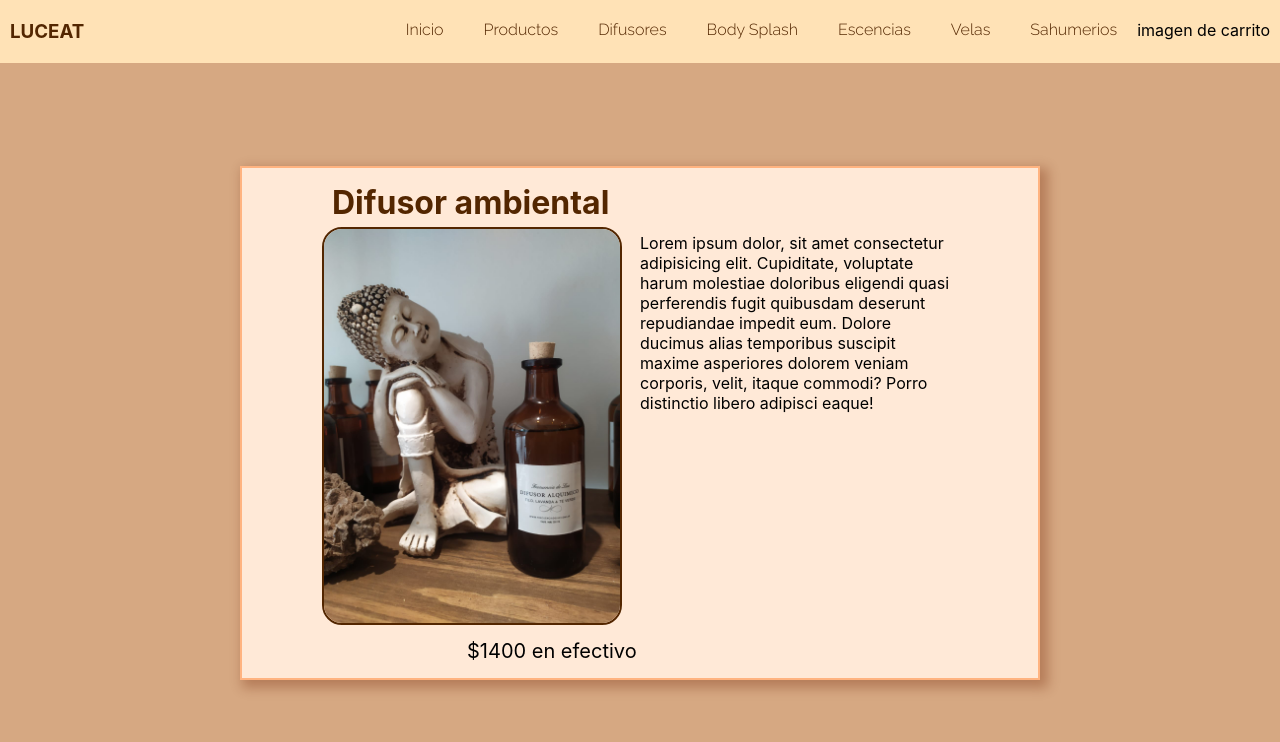
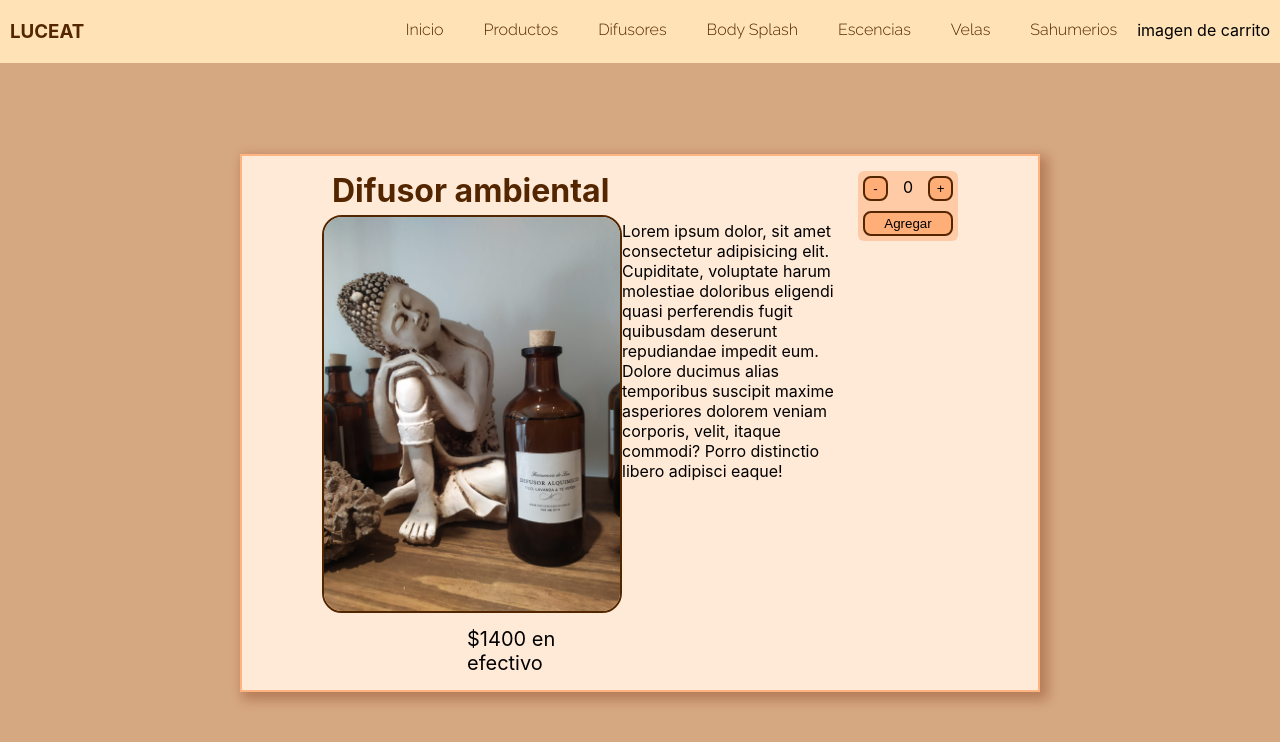
Before and after one commit to MatiBorjas/luceat_project, a React (Create React App) app: page /productos/1 in a window 1280 px wide. Shown: the top 742 px of the page. Built offline with nearby package versions, Linux system fonts and the light colour scheme.

Commit message:
counter & context

```diff
--- /dev/null
+++ b/src/components/ItemCount.js
@@ -0,0 +1,63 @@
+import React, { useState } from 'react'
+import { useAppContext } from '../context/AppContext'
+import { useCartContext } from '../context/CartContext'
+import '../styles/ItemCount.css'
+
+function ItemCount({stock, onAdd, id}) {
+  const [count, setCount] = useState(0)
+
+  const { addToCart } = useCartContext()
+  const { productos } = useAppContext()
+
+  const handleAdd = () => {
+    if(count < stock) {
+      setCount(count + 1)
+    }
+  }
+
+  const handleRemove = () => {
+    if(count > 0) {
+      setCount(count - 1)
+    }
+  }
+
+  const handleClick = (id, cantidad) => {
+
+    const findProduct = productos.find((producto) => producto.id == id)
+
+    if(!findProduct){
+      alert('No existe ese producto')
+      return
+    }
+    addToCart(findProduct, cantidad)
+    onAdd(count)
+  }
+
+  return (
+
+    <div className='contenedorCount'>
+      <div className='contador'>
+        <button
+          className='eliminarItem'
+          onClick={handleRemove}>
+          -
+        </button>
+        <span>{count}</span>
+        <button
+          className='agregarItem'
+          onClick={handleAdd}>
+          +
+        </button>
+      </div>
+        <div className='botonAgregar'>
+        <button
+          className='agregarAlCarrito'
+          onClick={() => handleClick(id, count)}>
+            Agregar
+          </button>
+        </div>
+    </div>
+  )
+}
+
+export default ItemCount
--- a/src/components/ItemDetail.js
+++ b/src/components/ItemDetail.js
@@ -1,7 +1,15 @@
+import { useState } from 'react';
 import '../styles/ItemDetail.css';
+import ItemCount from './ItemCount';
 
 export function ItemDetail({ detalles }) {
 
+  const [terminar, setTerminar] = useState(false)
+
+  const onAdd = (count) => {
+    setTerminar(true)
+    console.log(count)
+  }
 
   return (
     <div className='contenedor-item'>
@@ -14,6 +22,13 @@ export function ItemDetail({ detalles }) {
         <div className='descripcion'>
           <div className='texto'>{detalles.descripcion}</div>
         </div>
+        <div className='contenedorCompra'>
+          {terminar ? (
+            <button className='terminarCompra'>Terminar compra</button>
+            ) :
+          <ItemCount stock={detalles.stock} onAdd={onAdd} id={detalles.id}/>
+          }
+        </div>
       </div>
     </div>
   )
--- a/src/components/ItemListDetailContainer.js
+++ b/src/components/ItemListDetailContainer.js
@@ -5,8 +5,8 @@ import { ItemDetail } from './ItemDetail'
 
 function ItemListDetailContainer() {
 
+  const [detail, setdetail] = useState({})
   const {itemId} = useParams()
-  const [detail, setdetail] = useState({})
 
   useEffect(() => {
     const getDetail = new Promise((resolve, reject) => {
--- /dev/null
+++ b/src/context/AppContext.js
@@ -0,0 +1,27 @@
+import React, { createContext, useContext, useEffect, useState } from 'react'
+import { products } from '../data/products'
+
+const AppContext = createContext()
+
+export const useAppContext = () => useContext(AppContext)
+
+function AppContextProvider({ children}) {
+
+  const [productos, setProductos] = useState([])
+
+  useEffect(() => {
+    const getProducts = new Promise((resolve, reject) => {
+      setTimeout(() => {
+          resolve(products)
+      }, 1000);
+  })
+  getProducts.then((result) => setProductos(result))
+
+  })
+
+  return <AppContext.Provider value={{ productos }}>
+    {children}
+  </AppContext.Provider>
+}
+
+export default AppContextProvider
--- /dev/null
+++ b/src/context/CartContext.js
@@ -0,0 +1,57 @@
+import { createContext, useContext, useState } from "react";
+
+const CartContext = createContext()
+export const useCartContext = () => useContext(CartContext)
+
+const CartContextProvider = ({ children }) => {
+  const [cart, setCart] = useState([])
+
+  const isInCart = (id) => cart.find(prod => prod.id === id)
+
+  const addToCart = (producto, cantidad) => {
+    const newCart = [...cart]
+
+    const productoEnCart = isInCart(producto.id)
+
+    if(productoEnCart){
+      newCart[newCart.findIndex(prod => producto.id == productoEnCart.id)].quantity += cantidad
+
+      setCart(newCart)
+      return
+    }
+
+    producto.cantidad = cantidad
+    setCart([...newCart, producto])
+  }
+
+  const deleteFromCart = (producto) => {
+    const newCart = [...cart]
+
+    const productoIsInCart = isInCart(producto.id)
+
+    if(!productoIsInCart){
+      return
+    }
+
+    const deleteProduct = newCart.filter((prod) => prod.id != producto.id)
+
+    setCart(deleteProduct)
+  }
+
+  const deleteCart = () => setCart([])
+
+  console.log(cart)
+
+  return <CartContext.Provider value={{
+    cart,
+    addToCart,
+    deleteFromCart,
+    deleteCart,
+    setCart
+  }}>
+    {children}
+  </CartContext.Provider>
+
+}
+
+export default CartContextProvider
--- a/src/data/products.js
+++ b/src/data/products.js
@@ -4,7 +4,8 @@ export const products = [
   categoria: 'difusores',
   descripcion:'Lorem ipsum dolor, sit amet consectetur adipisicing elit. Cupiditate, voluptate harum molestiae doloribus eligendi quasi perferendis fugit quibusdam deserunt repudiandae impedit eum. Dolore ducimus alias temporibus suscipit maxime asperiores dolorem veniam corporis, velit, itaque commodi? Porro distinctio libero adipisci eaque!',
   imagen: require('../img/difusor-ambiental.jpeg'),
-  precio:'1400'
+  precio:'1400',
+  stock: 10
   },
 
   {id: 2,
@@ -12,7 +13,8 @@ export const products = [
   categoria: 'bodySplash',
   descripcion:'Lorem ipsum dolor, sit amet consectetur adipisicing elit. Cupiditate, voluptate harum molestiae doloribus eligendi quasi perferendis fugit quibusdam deserunt repudiandae impedit eum. Dolore ducimus alias temporibus suscipit maxime asperiores dolorem veniam corporis, velit, itaque commodi? Porro distinctio libero adipisci eaque!',
   imagen: require('../img/body-splash-8.jpeg'),
-  precio:'1300'
+  precio:'1300',
+  stock: 10
   },
 
   {id: 3,
@@ -20,7 +22,8 @@ export const products = [
   categoria: 'escencias',
   descripcion:'Lorem ipsum dolor, sit amet consectetur adipisicing elit. Cupiditate, voluptate harum molestiae doloribus eligendi quasi perferendis fugit quibusdam deserunt repudiandae impedit eum. Dolore ducimus alias temporibus suscipit maxime asperiores dolorem veniam corporis, velit, itaque commodi? Porro distinctio libero adipisci eaque!',
   imagen: require('../img/aceites-de-hornito-3.jpeg'),
-  precio:'500'
+  precio:'500',
+  stock: 10
   },
 
   {id: 4,
@@ -28,7 +31,8 @@ export const products = [
   categoria: 'velas',
   descripcion:'Lorem ipsum dolor, sit amet consectetur adipisicing elit. Cupiditate, voluptate harum molestiae doloribus eligendi quasi perferendis fugit quibusdam deserunt repudiandae impedit eum. Dolore ducimus alias temporibus suscipit maxime asperiores dolorem veniam corporis, velit, itaque commodi? Porro distinctio libero adipisci eaque!',
   imagen: require('../img/velas-aromatizantes-2.jpeg'),
-  precio:'1600'
+  precio:'1600',
+  stock: 10
   },
 
   {id: 5,
@@ -36,6 +40,7 @@ export const products = [
   categoria: 'sahumerios',
   descripcion:'Lorem ipsum dolor, sit amet consectetur adipisicing elit. Cupiditate, voluptate harum molestiae doloribus eligendi quasi perferendis fugit quibusdam deserunt repudiandae impedit eum. Dolore ducimus alias temporibus suscipit maxime asperiores dolorem veniam corporis, velit, itaque commodi? Porro distinctio libero adipisci eaque!',
   imagen: require('../img/sahumerios-vara.jpeg'),
-  precio:'350'
+  precio:'350',
+  stock: 10
   }
 ]
--- /dev/null
+++ b/src/styles/ItemCount.css
@@ -0,0 +1,34 @@
+.contenedorCount {
+  background-color: rgb(255, 202, 166);
+  border-radius: 6px;
+  width: 100px;
+  display: flex;
+  flex-flow: column nowrap;
+  justify-content: center;
+  align-items: center;
+  padding: 5px 0px;
+}
+
+.contenedorCount button {
+  background-color: rgb(255, 174, 120);
+  border: 2px solid rgb(83, 38, 0);
+  border-radius: 8px;
+  width: 25px;
+  height: 25px;
+}
+
+.contenedorCount span{
+  margin: 0 15px;
+}
+
+.botonAgregar {
+  width: 100%;
+  padding: 0 5px;
+}
+
+.botonAgregar button {
+  width: 100%;
+  margin-top: 10px;
+  border: 2px solid rgb(83, 38, 0);
+  border-radius: 8px;
+}
```
Also changed, not shown: src/App.js (+6 -1 lines).
